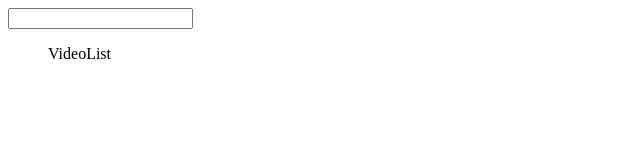
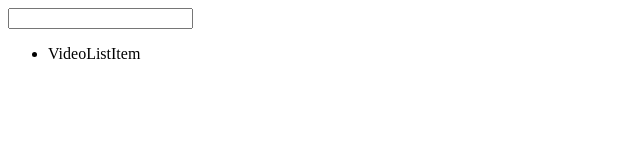
Before and after one commit to hadyandev/vuedio-browser, a Vue app: page / in a window 1280 px wide. Shown: the top 160 px of the page, without its empty margins (0-640 px from the left). Built offline with nearby package versions, Linux system fonts and the light colour scheme.

Commit message:
Add VideoListItem component and registered it to VideoList component

```diff
--- a/src/components/VideoList.vue
+++ b/src/components/VideoList.vue
@@ -1,12 +1,17 @@
 <template>
   <ul>
-    VideoList
+    <VideoListItem></VideoListItem>
   </ul>
 </template>
 
 <script>
+import VideoListItem from "./VideoListItem";
+
 export default {
   name: "VideoList",
+  components: {
+    VideoListItem
+  },
   //   props without validation
   //   props: ["videos"]
   //   props with validation (recommended)
--- /dev/null
+++ b/src/components/VideoListItem.vue
@@ -0,0 +1,13 @@
+<template>
+  <li>
+    VideoListItem
+  </li>
+</template>
+
+<script>
+export default {
+  name: "VideoListItem"
+};
+</script>
+
+<style></style>
```
